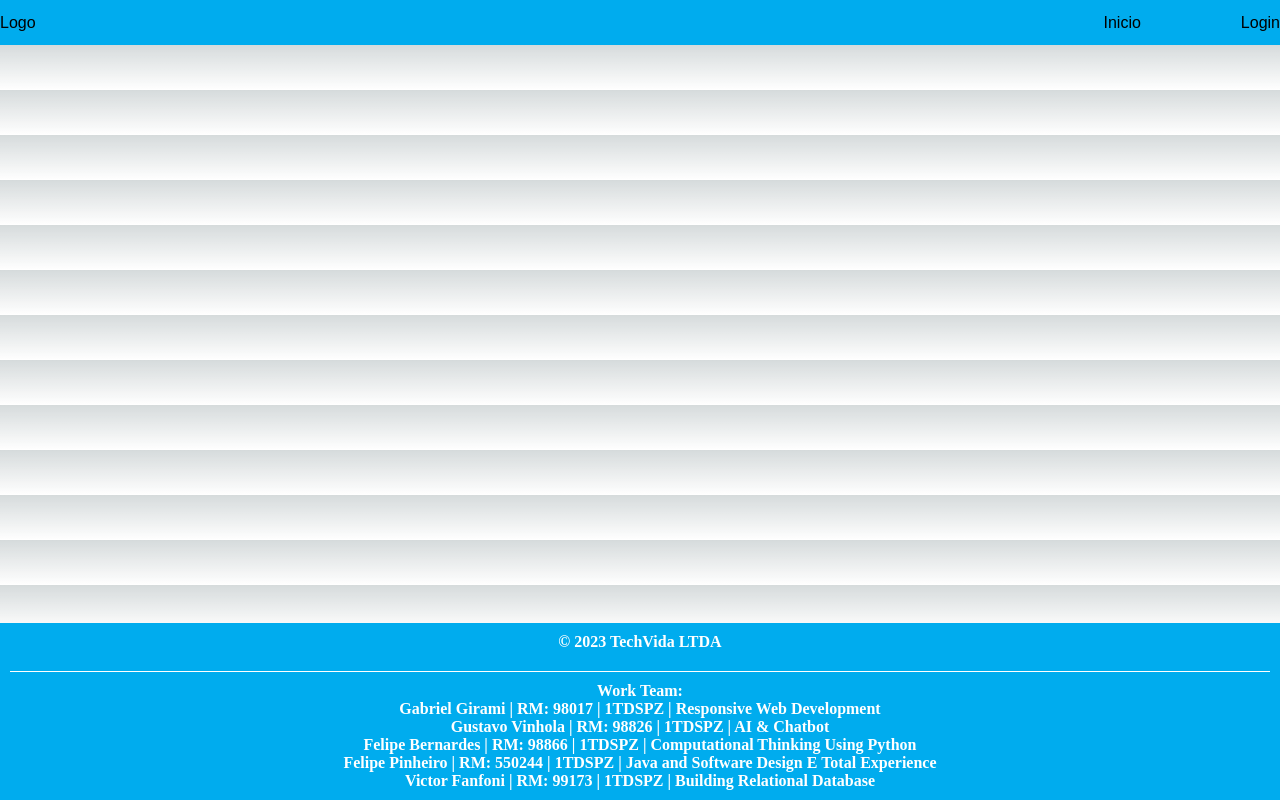
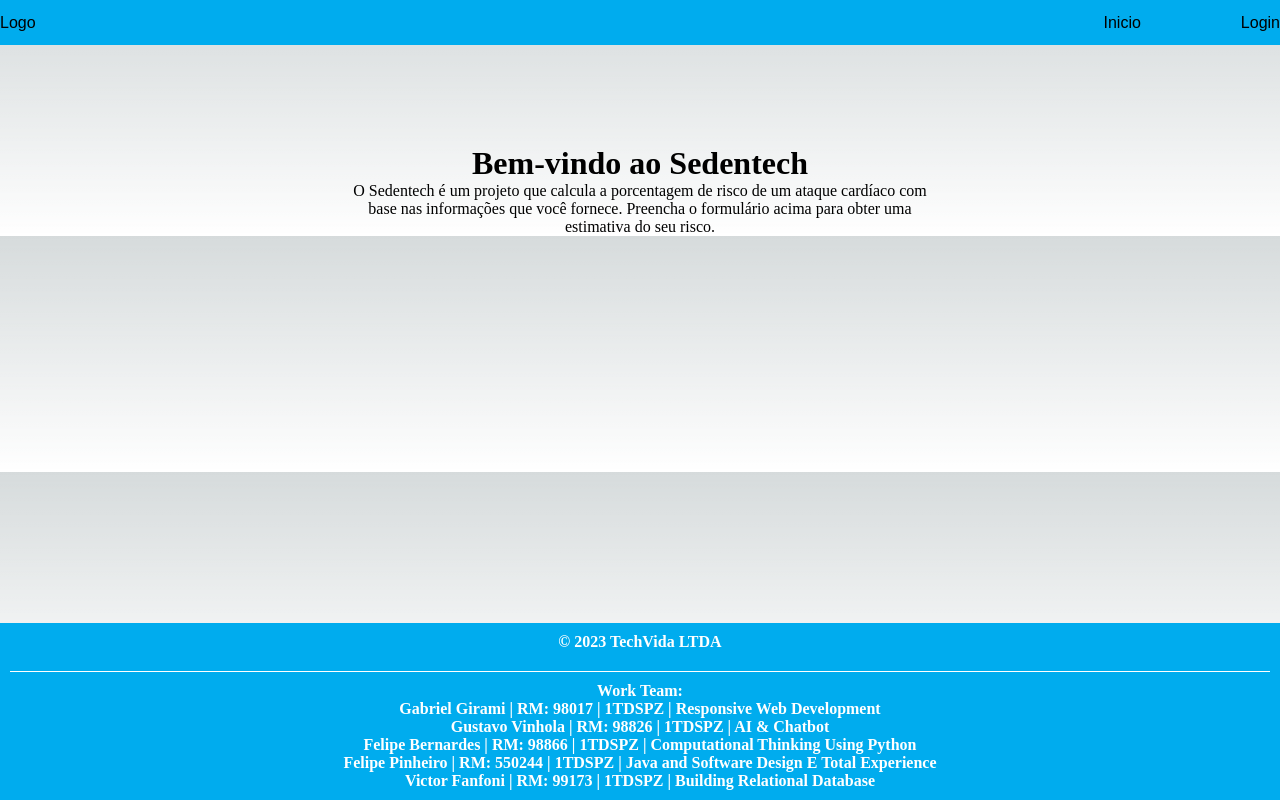
Before and after one commit to gabrielgirami2/GS-WEB, a Next.js app: page / in a window 1280 px wide. Built offline with nearby package versions, Linux system fonts and the light colour scheme; no server answers.

Commit message:
Created AboutProject Components

```diff
--- a/src/app/page.tsx
+++ b/src/app/page.tsx
@@ -2,12 +2,19 @@ import style from '../style/page.module.scss';
 import React from 'react';
 import Link from 'next/link';
 import Header from '../style/components/Header'
+import AboutProject from '../style/components/AboutProject'
 import Footer from '../style/components/Footer'
+
+
+
 export default function Home() {
   return (
     <>
     <Header/>
 
+
+  <AboutProject/>
+
     <Footer/>
     </>
   )
--- /dev/null
+++ b/src/style/AboutProject.module.scss
@@ -0,0 +1,6 @@
+.div {
+    text-align: center;
+    max-width: 600px;
+    margin: auto;
+    margin-top: 100px;
+}
--- /dev/null
+++ b/src/style/Slideshow.module.scss
@@ -0,0 +1,31 @@
+.slideshow {
+    display: flex;
+    flex-direction: column;
+    align-items: center;
+  }
+
+  .slide {
+    position: relative;
+    margin-bottom: 20px;
+  }
+
+  img {
+    width: 100%;
+    height: auto;
+  }
+
+  p {
+    position: absolute;
+    bottom: 0;
+    left: 0;
+    right: 0;
+    background-color: rgba(0, 0, 0, 0.5);
+    color: white;
+    padding: 10px;
+    margin: 0;
+    text-align: center;
+  }
+
+  button {
+    margin-top: 10px;
+  }
--- /dev/null
+++ b/src/style/components/AboutProject.jsx
@@ -0,0 +1,16 @@
+import styles from '../AboutProject.module.scss'
+
+const AboutProject = () => {
+    return (
+        <div className={styles.div}>
+            <h1>Bem-vindo ao Sedentech</h1>
+            <p>
+            O Sedentech é um projeto que calcula a porcentagem de risco de um ataque cardíaco
+        com base nas informações que você fornece. Preencha o formulário acima para obter
+        uma estimativa do seu risco.
+            </p>
+        </div>
+    )
+}
+
+export default AboutProject;
```
Also changed, not shown: src/style/components/Slideshow.jsx (added, +37 -0 lines).
